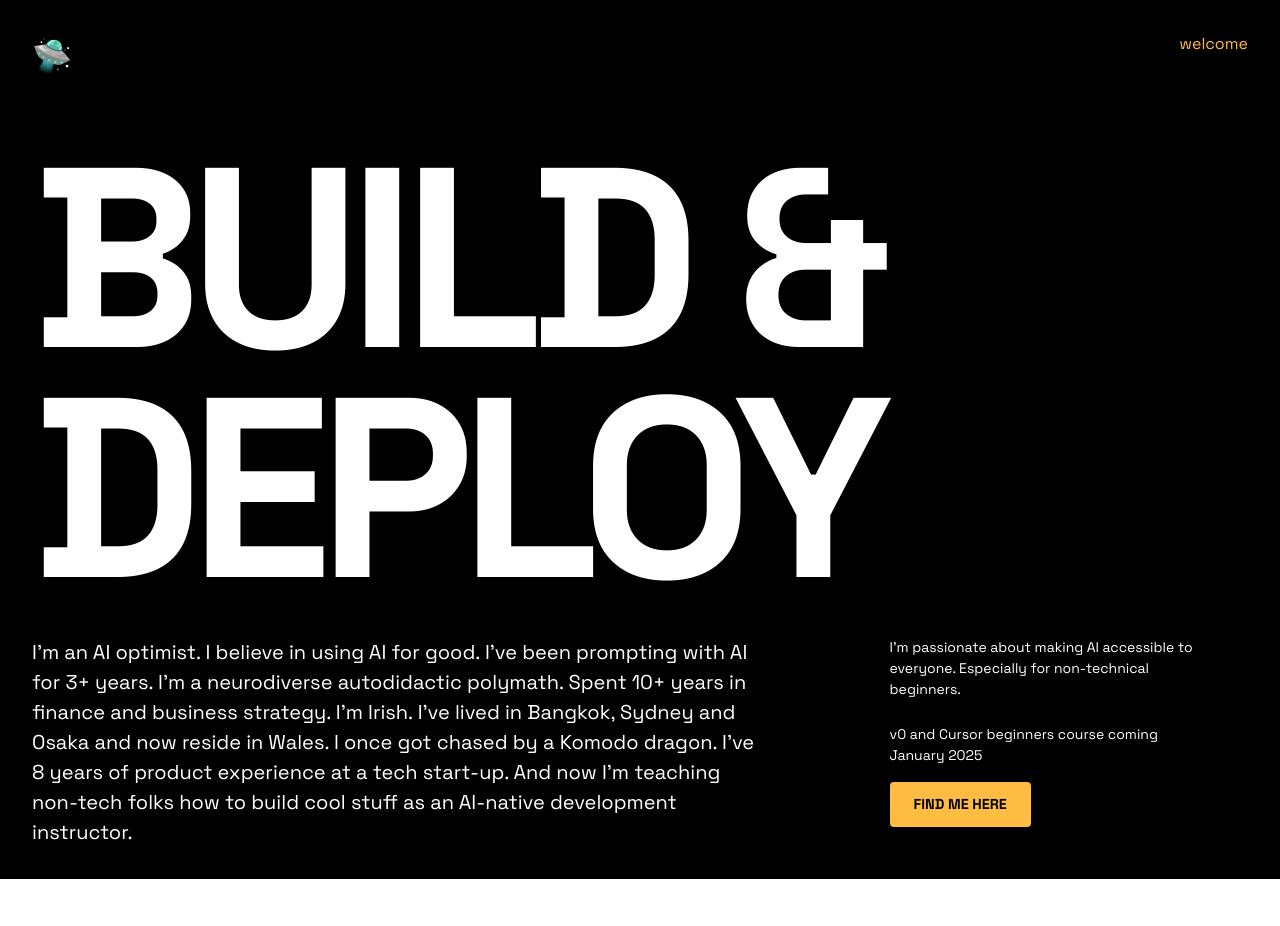
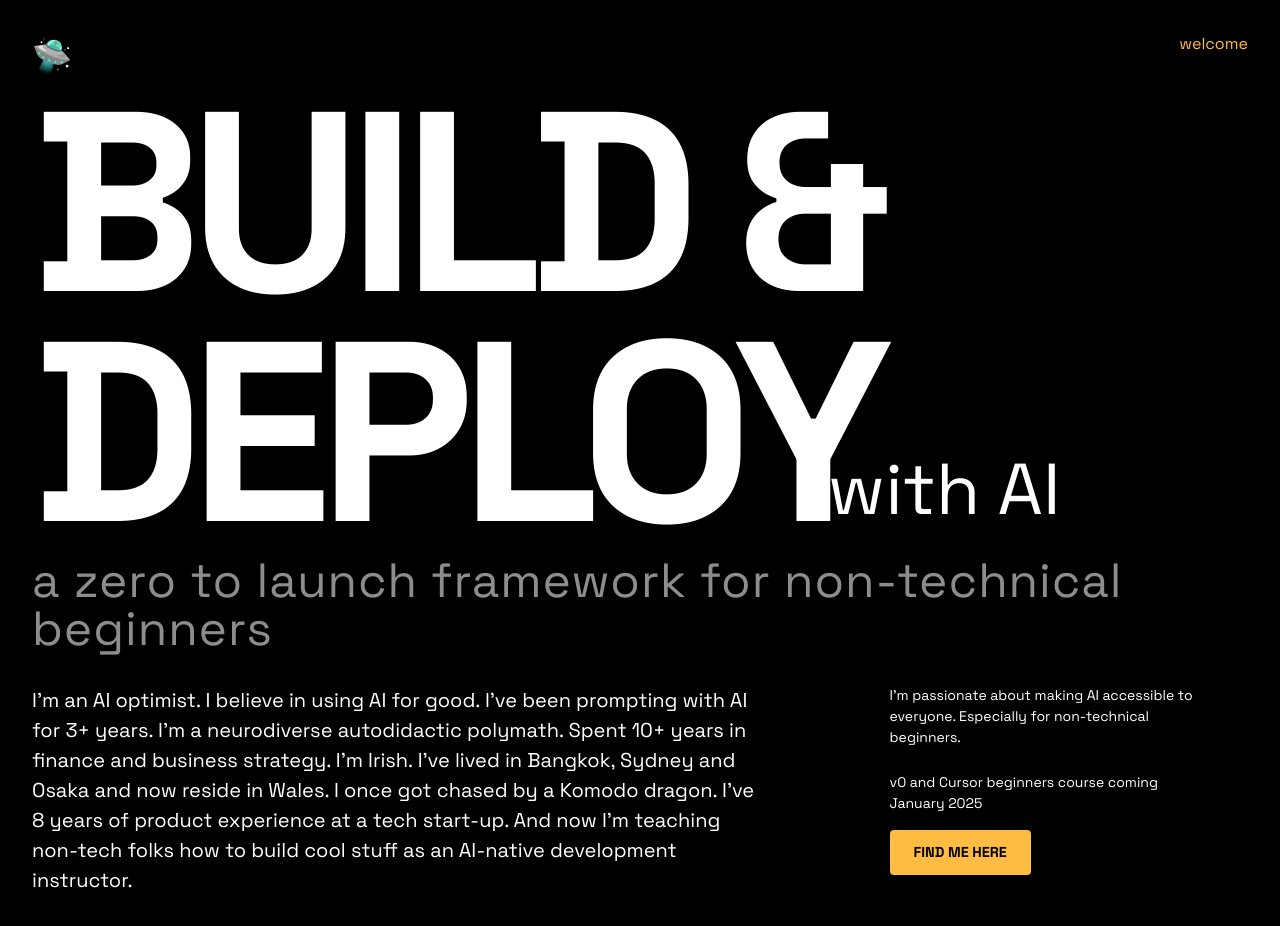
Before and after one commit to nocheerleader/ciara-my-page-v1, a Next.js app: page / in a window 1280 px wide. Before the commit the page ends 879 px from the top, so only its background shows below. Built offline with nearby package versions, Linux system fonts and the light colour scheme.

Commit message:
new hero section and css changes

```diff
--- a/app/layout.tsx
+++ b/app/layout.tsx
@@ -15,9 +15,13 @@ const geistMono = localFont({
 
 export const metadata: Metadata = {
   title: "Ciara Wearen",
-  description: "Generated by create next app",
+  description: "my personal website",
   icons: {
-    icon: '/favicon.ico',
+    icon: [
+      { url: '/favicon.ico' },
+      { url: '/favicon.ico', sizes: 'any' }
+    ],
+    apple: { url: '/favicon.ico' }
   }
 };
 
--- a/app/page.tsx
+++ b/app/page.tsx
@@ -16,8 +16,12 @@ export default function Page() {
         <nav style={{ fontSize: '1rem', color: '#ffbc42' }}>welcome</nav>
       </header>
 
-      <main style={{ marginTop: '4rem', position: 'relative' }}>
-        <div className={styles.mainTitle}>BUILD & <br />DEPLOY</div>
+      <main style={{ marginTop: '0.5rem', position: 'relative' }}>
+        <div className={styles.titleContainer}>
+          <div className={styles.mainTitle}>BUILD &amp; <br />DEPLOY</div>
+          <div className={styles.subHeading}>with AI</div>
+        </div>
+        <div className={styles.subHeading2}>a zero to launch framework for non-technical beginners</div>
 
         <div className={styles.columns}>
           <div className={styles.leftColumn}>
--- a/app/styles/Home.module.css
+++ b/app/styles/Home.module.css
@@ -11,14 +11,20 @@
     align-items: flex-start;
   }
 
+  .titleContainer {
+    position: relative;
+    display: flex;
+    flex-direction: column;
+  }
+
   .mainTitle {
-    font-size: 20vw;
-    font-weight: bold;
-    line-height: 0.9;
-    letter-spacing: -0.05em;
-    opacity: 1;
-    white-space: nowrap;
-    overflow: hidden;
+    font-size: 20vw;          /* Makes text size 20% of the viewport width - responsive! */
+    font-weight: bold;        /* Makes the text bold */
+    line-height: 0.9;         /* Sets the space between lines to 90% of the font size */
+    letter-spacing: -0.05em;  /* Brings letters slightly closer together */
+    opacity: 1;              /* Makes text fully visible (1 = 100% visible) */
+    white-space: nowrap;     /* Prevents text from wrapping to next line (except for <br> tags) */
+    overflow: hidden;        /* Hides any text that goes beyond its container */
   }
 
   .columns {
@@ -51,6 +57,27 @@
     border-radius: 4px;
   }
 
+  .subHeading {
+    font-size: 4.5rem;
+    line-height: 1;
+    font-weight: 400;
+    color: #fff;
+    position: absolute;
+    bottom: 1.5rem;
+    left: 75%;
+    margin-top: 0;
+    transform: translateX(-50%);
+  }
+
+  .subHeading2 {
+    font-size: 3rem;          /* Sets font size to 4rem as requested */
+    line-height: 1;           /* Keeps line height proportional */
+    margin-top: 0.5rem;        /* Pulls it closer to the main title */
+    font-weight: 400;         /* Makes it slightly less bold than the main title */
+    color: #8d8d8e;              /* Matches your white text color */
+    letter-spacing: 0.02em;    /* Adds space between letters - positive values increase spacing */
+  }
+
   @media (max-width: 768px) {
     .container {
       padding: 1rem;
@@ -74,4 +101,17 @@
     .button {
       width: 100%;
     }
+
+    .subHeading {
+        font-size: clamp(2rem, 5vw, 4rem);
+        left: 70%;
+        bottom: 0;
+        line-height: 1;
+    }
+
+    .subHeading2 {
+        font-size: clamp(1.5rem, 4vw, 3rem);
+        margin-top: 1rem;
+        line-height: 1.2;
+    }
   }
```
Also changed, not shown: 1 other file (tests, documents, lock files or other folders).
